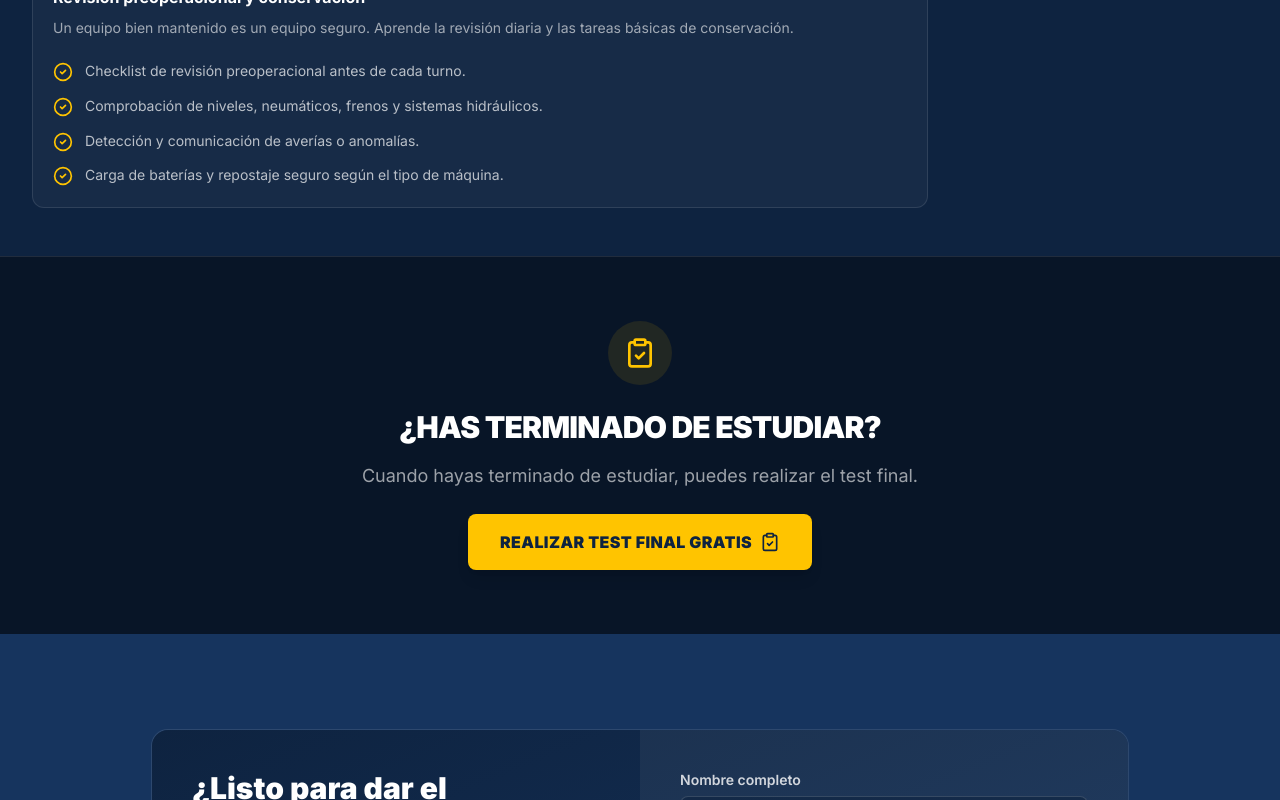
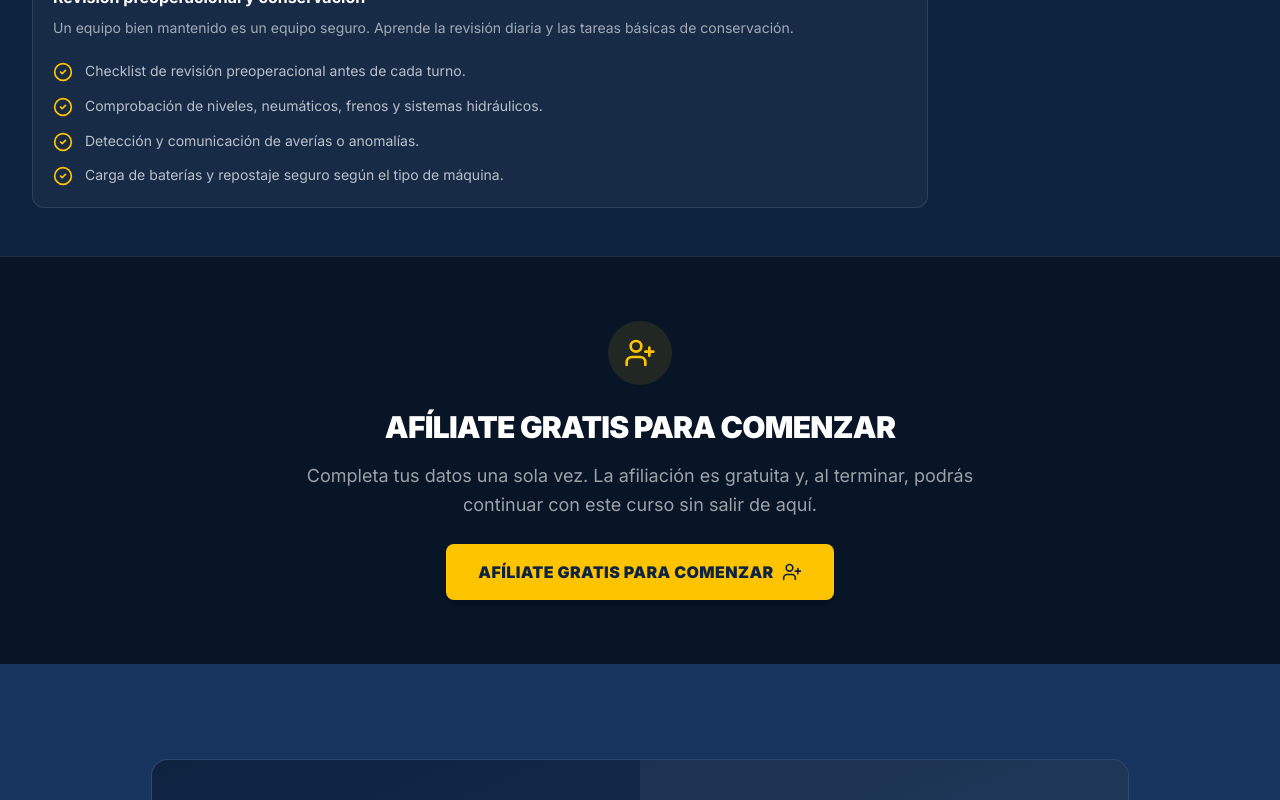
Before and after one commit to AROCA84/-sindicato-operarios, a Next.js app: page /cursos/apilador in a window 1280 px wide. Shown: the part 1856-2656 px from the top of the page. Built offline with nearby package versions, Linux system fonts and the light colour scheme.

Commit message:
Añadir afiliación gratuita antes de iniciar la formación

```diff
--- a/components/course-detail.tsx
+++ b/components/course-detail.tsx
@@ -1,34 +1,58 @@
 "use client";
 import Link from "next/link";
-import { ArrowLeft, CheckCircle2, BookOpen, ClipboardCheck } from "lucide-react";
+import { useEffect, useState, type FormEvent } from "react";
+import { ArrowLeft, CheckCircle2, BookOpen, ClipboardCheck, UserPlus } from "lucide-react";
 import type { Course, Module } from "@/lib/courses";
 import { TemarioDownload } from "@/components/temario-download";
+
 interface CourseDetailProps {
   course: Course;
   modules: Module[];
 }
+
 export function CourseDetail({ course, modules }: CourseDetailProps) {
+  const [affiliated, setAffiliated] = useState(false);
+  const [showForm, setShowForm] = useState(false);
+  const [name, setName] = useState("");
+  const [email, setEmail] = useState("");
+
+  useEffect(() => {
+    setAffiliated(window.localStorage.getItem("sdo-afiliado") === "true");
+    setName(window.localStorage.getItem("sdo-nombre") || "");
+    setEmail(window.localStorage.getItem("sdo-email") || "");
+  }, []);
+
+  function handleAffiliate(event: FormEvent<HTMLFormElement>) {
+    event.preventDefault();
+    const cleanName = name.trim();
+    const cleanEmail = email.trim();
+
+    if (!cleanName || !cleanEmail) return;
+
+    window.localStorage.setItem("sdo-afiliado", "true");
+    window.localStorage.setItem("sdo-nombre", cleanName);
+    window.localStorage.setItem("sdo-email", cleanEmail);
+    setName(cleanName);
+    setEmail(cleanEmail);
+    setAffiliated(true);
+    setShowForm(false);
+  }
+
   return (
     <main className="min-h-screen bg-navy text-white">
-      {/* Header */}
       <header className="border-b border-white/10 bg-navy/95">
         <div className="mx-auto flex max-w-7xl items-center justify-between px-4 py-5 sm:px-6 lg:px-8">
-          <Link
-            href="/cursos"
-            className="inline-flex items-center gap-2 text-sm font-bold text-white/80 transition-colors hover:text-safety"
-          >
+          <Link href="/cursos" className="inline-flex items-center gap-2 text-sm font-bold text-white/80 transition-colors hover:text-safety">
             <ArrowLeft className="h-4 w-4" />
             Volver a cursos
           </Link>
           <div className="text-right">
-            <p className="text-sm font-black uppercase tracking-wider text-safety">
-              Sindicato de Operarios
-            </p>
+            <p className="text-sm font-black uppercase tracking-wider text-safety">Sindicato de Operarios</p>
             <p className="text-xs text-white/50">Formación gratuita</p>
           </div>
         </div>
       </header>
-      {/* Course header */}
+
       <section className="border-b border-white/10 bg-navy">
         <div className="mx-auto max-w-7xl px-4 py-12 sm:px-6 lg:px-8">
           <div className="max-w-4xl">
@@ -36,60 +60,36 @@ export function CourseDetail({ course, modules }: CourseDetailProps) {
               <BookOpen className="h-4 w-4" />
               Curso gratuito
             </div>
-            <h1 className="text-3xl font-black uppercase leading-tight tracking-tight sm:text-4xl lg:text-5xl">
-              {course.title}
-            </h1>
-            <p className="mt-5 max-w-3xl text-lg leading-relaxed text-white/70">
-              {course.description}
-            </p>
+            <h1 className="text-3xl font-black uppercase leading-tight tracking-tight sm:text-4xl lg:text-5xl">{course.title}</h1>
+            <p className="mt-5 max-w-3xl text-lg leading-relaxed text-white/70">{course.description}</p>
           </div>
         </div>
       </section>
-      {/* Temario */}
+
       <section id="temario" className="mx-auto max-w-7xl px-4 py-12 sm:px-6 lg:px-8">
         <div className="max-w-4xl">
-          <h2 className="text-2xl font-black uppercase tracking-tight sm:text-3xl">
-            Temario
-          </h2>
+          <h2 className="text-2xl font-black uppercase tracking-tight sm:text-3xl">Temario</h2>
           <p className="mt-3 text-white/60">
             Consulta aquí todo el contenido antes de realizar el test final. También puedes descargar el temario para estudiarlo cuando quieras.
           </p>
           <div className="mt-5"><TemarioDownload course={course} modules={modules} /></div>
           <div className="mt-8 space-y-6">
             {modules.map((module, moduleIndex) => (
-              <article
-                key={module.id}
-                className="overflow-hidden rounded-xl border border-white/10 bg-white/[0.04]"
-              >
+              <article key={module.id} className="overflow-hidden rounded-xl border border-white/10 bg-white/[0.04]">
                 <div className="border-b border-white/10 bg-white/[0.03] p-5">
                   <div className="flex items-start gap-4">
-                    <div className="flex h-9 w-9 shrink-0 items-center justify-center rounded-lg bg-safety font-black text-navy">
-                      {moduleIndex + 1}
-                    </div>
-                    <div>
-                      <h3 className="text-lg font-black uppercase">
-                        {module.title}
-                      </h3>
-                    </div>
+                    <div className="flex h-9 w-9 shrink-0 items-center justify-center rounded-lg bg-safety font-black text-navy">{moduleIndex + 1}</div>
+                    <div><h3 className="text-lg font-black uppercase">{module.title}</h3></div>
                   </div>
                 </div>
                 <div className="p-5">
-                  <h4 className="font-bold text-white">
-                    {module.lesson.title}
-                  </h4>
-                  <p className="mt-2 text-sm leading-relaxed text-white/60">
-                    {module.lesson.intro}
-                  </p>
+                  <h4 className="font-bold text-white">{module.lesson.title}</h4>
+                  <p className="mt-2 text-sm leading-relaxed text-white/60">{module.lesson.intro}</p>
                   <div className="mt-5 space-y-3">
                     {module.lesson.points.map((point, pointIndex) => (
-                      <div
-                        key={`${module.id}-point-${pointIndex}`}
-                        className="flex items-start gap-3"
-                      >
+                      <div key={`${module.id}-point-${pointIndex}`} className="flex items-start gap-3">
                         <CheckCircle2 className="mt-0.5 h-5 w-5 shrink-0 text-safety" />
-                        <p className="text-sm leading-relaxed text-white/70">
-                          {point}
-                        </p>
+                        <p className="text-sm leading-relaxed text-white/70">{point}</p>
                       </div>
                     ))}
                   </div>
@@ -99,21 +99,64 @@ export function CourseDetail({ course, modules }: CourseDetailProps) {
           </div>
         </div>
       </section>
-      {/* Final exam CTA */}
-      <section
-        id="examen"
-        className="border-t border-white/10 bg-navy-dark px-4 py-16 sm:px-6 lg:px-8"
-      >
+
+      <section id="examen" className="border-t border-white/10 bg-navy-dark px-4 py-16 sm:px-6 lg:px-8">
         <div className="mx-auto max-w-4xl text-center">
           <div className="mx-auto flex h-16 w-16 items-center justify-center rounded-full bg-safety/10">
-            <ClipboardCheck className="h-8 w-8 text-safety" />
+            {affiliated ? <ClipboardCheck className="h-8 w-8 text-safety" /> : <UserPlus className="h-8 w-8 text-safety" />}
           </div>
           <h2 className="mt-6 text-3xl font-black uppercase tracking-tight">
-            ¿Has terminado de estudiar?
+            {affiliated ? "Formación desbloqueada" : "Afíliate gratis para comenzar"}
           </h2>
           <p className="mx-auto mt-4 max-w-2xl text-lg leading-relaxed text-white/60">
-            Cuando hayas terminado de estudiar, puedes realizar el test final.
+            {affiliated
+              ? "Ya estás afiliado. Puedes estudiar el temario y realizar el test final gratis cuando estés preparado."
+              : "Completa tus datos una sola vez. La afiliación es gratuita y, al terminar, podrás continuar con este curso sin salir de aquí."}
           </p>
+
+          {!affiliated && !showForm && (
+            <button
+              type="button"
+              onClick={() => setShowForm(true)}
+              className="mt-6 inline-flex items-center justify-center gap-2 rounded-lg bg-safety px-8 py-4 text-base font-black uppercase tracking-wide text-navy shadow-lg transition-colors hover:bg-safety-dark"
+            >
+              Afíliate gratis para comenzar
+              <UserPlus className="h-5 w-5" />
+            </button>
+          )}
+
+          {!affiliated && showForm && (
+            <form onSubmit={handleAffiliate} className="mx-auto mt-8 max-w-md rounded-2xl border border-white/10 bg-white/[0.05] p-6 text-left">
+              <h3 className="text-xl font-black uppercase">Afiliación gratuita</h3>
+              <p className="mt-2 text-sm text-white/60">Introduce tus datos para desbloquear la formación.</p>
+              <label className="mt-5 block text-sm font-bold">Nombre y apellidos</label>
+              <input
+                required
+                value={name}
+                onChange={(event) => setName(event.target.value)}
+                className="mt-2 w-full rounded-lg border border-white/15 bg-white/10 px-4 py-3 text-white outline-none focus:border-safety"
+                placeholder="Nombre y apellidos"
+              />
+              <label className="mt-4 block text-sm font-bold">Correo electrónico</label>
+              <input
+                required
+                type="email"
+                value={email}
+                onChange={(event) => setEmail(event.target.value)}
+                className="mt-2 w-full rounded-lg border border-white/15 bg-white/10 px-4 py-3 text-white outline-none focus:border-safety"
+                placeholder="tu@email.com"
+              />
+              <button
+                type="submit"
+                className="mt-6 inline-flex w-full items-center justify-center gap-2 rounded-lg bg-safety px-6 py-4 text-base font-black uppercase tracking-wide text-navy shadow-lg"
+              >
+                Afiliarme gratis y comenzar
+                <UserPlus className="h-5 w-5" />
+              </button>
+            </form>
+          )}
+
+          {affiliated && (
             <a
               href={`/cursos/${course.id}/test`}
               className="mt-6 inline-flex items-center justify-center gap-2 rounded-lg bg-safety px-8 py-4 text-base font-black uppercase tracking-wide text-navy shadow-lg transition-colors hover:bg-safety-dark"
@@ -121,6 +164,7 @@ export function CourseDetail({ course, modules }: CourseDetailProps) {
               Realizar Test Final Gratis
               <ClipboardCheck className="h-5 w-5" />
             </a>
+          )}
         </div>
       </section>
     </main>
```
Lines whose indentation alone changed are shown as unchanged.
